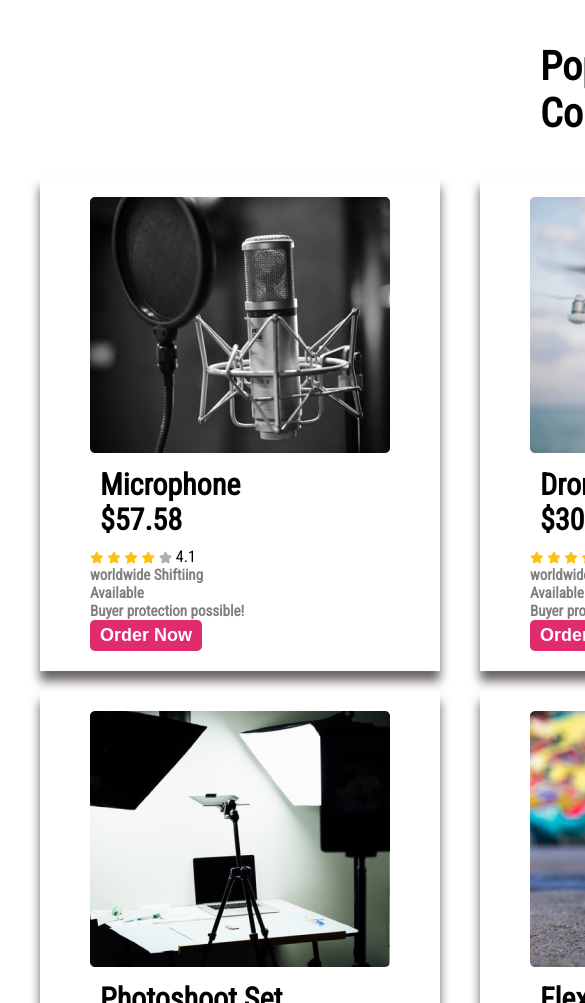
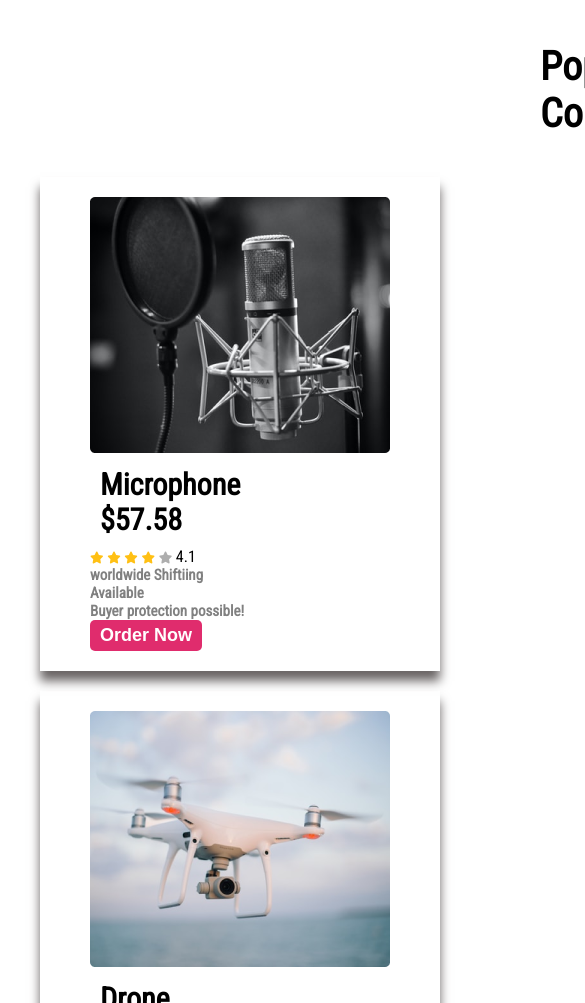
Before and after one commit to jinia-rahman/Influencer-gear, a plain HTML site: page index.html in a window 390 px wide. Shown: the part 997-2000 px from the top of the page, 585 px wide, since content can reach past the window. Drawn offline with Linux system fonts and the light colour scheme; a web font is replaced by a local one.

Commit message:
responsive added

```diff
--- a/style.css
+++ b/style.css
@@ -193,10 +193,12 @@ h3{
         text-align: center;
       }
       /* .............................................responsive css ...........................*/
- @media only screen and (max-width:688px){
-.container{
-width: 100%;
-}
-.All-collection{
-    flex-wrap: wrap;
-}
+      @media only screen and (max-width:688px){
+        .container{
+            width: 100%;
+        }
+        .All-collection, .banner, .contact {
+            grid-template-columns: repeat(1, 1fr);
+            flex-direction: column;
+        }
+        }
```
